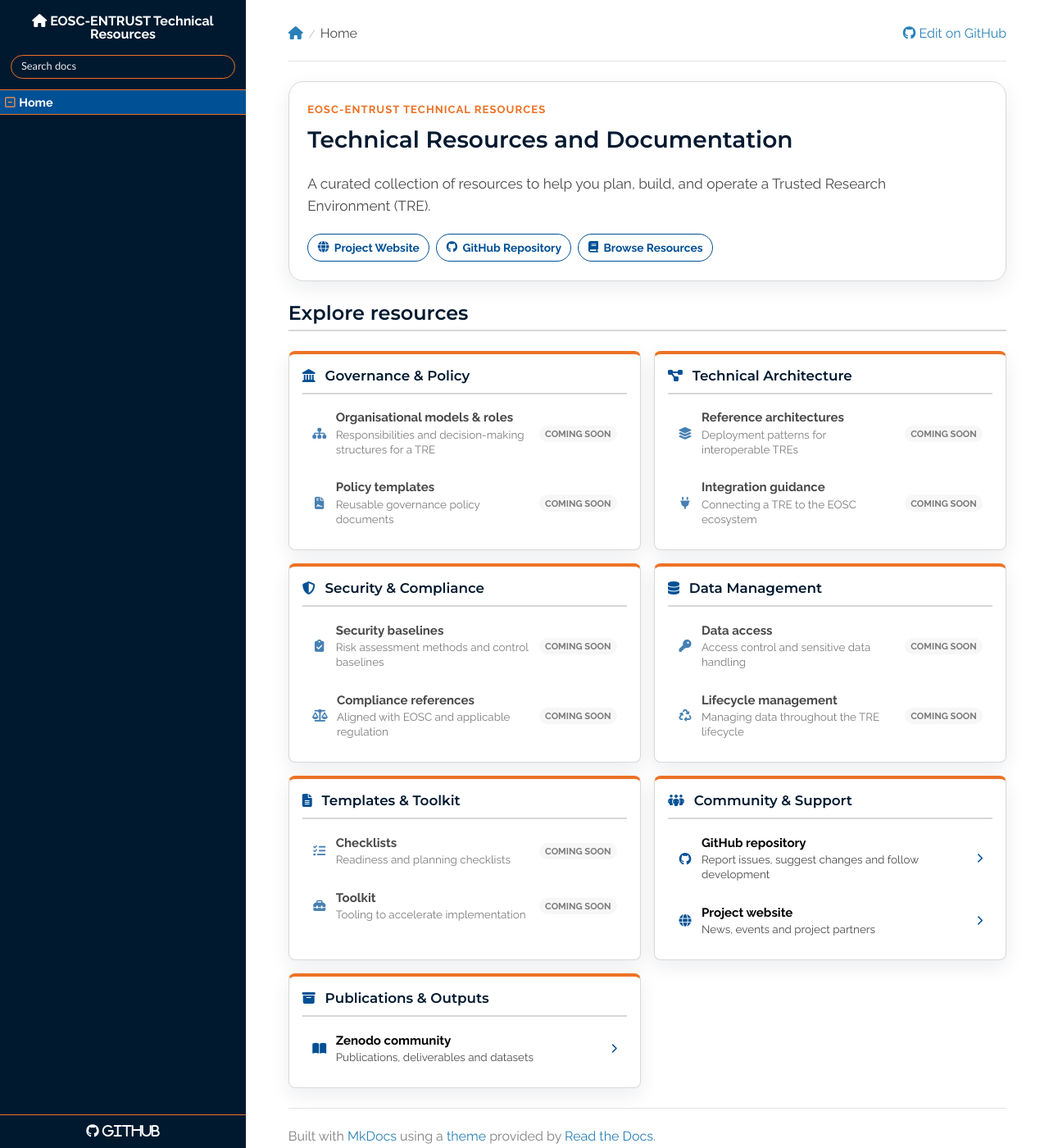
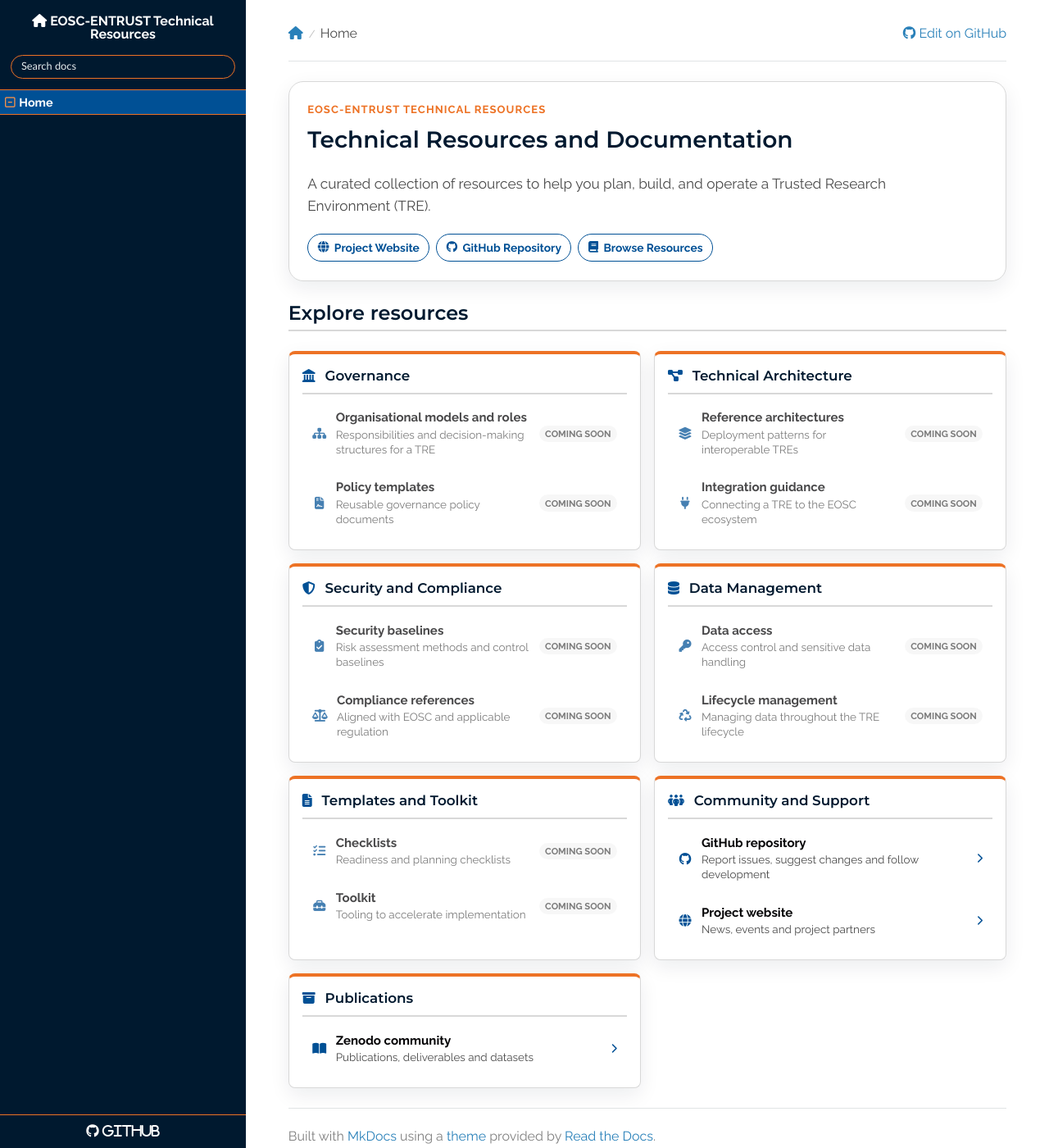
Before and after one commit to unioslo/eosc-entrust-docs, an MkDocs documentation site: the page built from docs/index.md, in a window 1280 px wide and 1400 px high. Shown: the whole window at 82% size. Built offline with MkDocs 1.6.1, drawn with Linux system fonts in a browser that asks for light colours; nearby versions of some CDN libraries.

Commit message:
Update index.md to standardize section titles and improve consistency

```diff
--- a/docs/index.md
+++ b/docs/index.md
@@ -25,12 +25,12 @@
 
 <div class="tre-link-group">
 
-<i class="fa-solid fa-landmark tre-icon-heading"></i> Governance & Policy
+<i class="fa-solid fa-landmark tre-icon-heading"></i> Governance
 
 <div class="tre-link-list">
 <div class="tre-link-row tre-link-row-soon">
 <i class="fa-solid fa-sitemap tre-link-row-icon"></i>
-<span class="tre-link-row-body"><span class="tre-link-row-title">Organisational models & roles</span><span class="tre-link-row-desc">Responsibilities and decision-making structures for a TRE</span></span>
+<span class="tre-link-row-body"><span class="tre-link-row-title">Organisational models and roles</span><span class="tre-link-row-desc">Responsibilities and decision-making structures for a TRE</span></span>
 <span class="tre-badge-soon">Coming soon</span>
 </div>
 <div class="tre-link-row tre-link-row-soon">
@@ -63,7 +63,7 @@
 
 <div class="tre-link-group">
 
-<i class="fa-solid fa-shield-halved tre-icon-heading"></i> Security & Compliance
+<i class="fa-solid fa-shield-halved tre-icon-heading"></i> Security and Compliance
 
 <div class="tre-link-list">
 <div class="tre-link-row tre-link-row-soon">
@@ -101,7 +101,7 @@
 
 <div class="tre-link-group">
 
-<i class="fa-solid fa-file-lines tre-icon-heading"></i> Templates & Toolkit
+<i class="fa-solid fa-file-lines tre-icon-heading"></i> Templates and Toolkit
 
 <div class="tre-link-list">
 <div class="tre-link-row tre-link-row-soon">
@@ -120,7 +120,7 @@
 
 <div class="tre-link-group">
 
-<i class="fa-solid fa-people-group tre-icon-heading"></i> Community & Support
+<i class="fa-solid fa-people-group tre-icon-heading"></i> Community and Support
 
 <div class="tre-link-list">
 <a class="tre-link-row" href="https://github.com/unioslo/eosc-entrust-docs" target="_blank" rel="noopener">
@@ -139,7 +139,7 @@
 
 <div class="tre-link-group">
 
-<i class="fa-solid fa-box-archive tre-icon-heading"></i> Publications & Outputs
+<i class="fa-solid fa-box-archive tre-icon-heading"></i> Publications
 
 <div class="tre-link-list">
 <a class="tre-link-row" href="https://zenodo.org/communities/eosc-entrust-project/records" target="_blank" rel="noopener">
```
